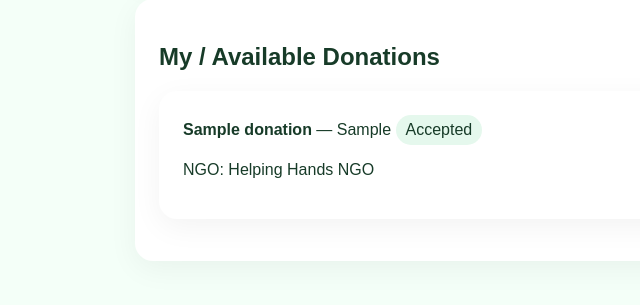
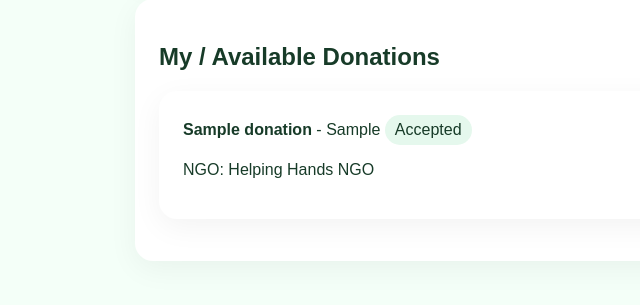
Before and after one commit to shaurya-tiwarii/foodona, a Flask app: page /dashboard in a window 1280 px wide. Shown: the part 562-867 px from the top of the page, without its empty margins (0-640 px from the left). Run offline with Flask 3, Linux system fonts and the light colour scheme; the visitor is signed in with stand-in values (Sample User, id 1); data comes from the database, SQL or seed files in the repository; tables that the repository leaves empty hold one stand-in row (values such as "Sample post").

Commit message:
fix dash character in dashboard

```diff
--- a/templates/dashboard.html
+++ b/templates/dashboard.html
@@ -1 +1 @@
-{% extends "base.html" %}{% block content %}<div class="container"><h1>{{session.name}}'s Dashboard</h1>{% if session.role=="Donor" %}<div class="card"><h2>New Donation</h2><form method="post" action="/donate"><input name="food_name" placeholder="Food name" required><input name="quantity" placeholder="Quantity (e.g. 10 meals)" required><select name="ngo_id">{% for n in ngos %}<option value="{{n.id}}">{{n.name}}</option>{% endfor %}</select><button>Submit Donation</button></form></div>{% endif %}<div class="card"><h2>My / Available Donations</h2>{% for d in donations %}<div class="card"><b>{{d.food_name}}</b> — {{d.quantity}} <span class="badge">{{d.status}}</span><p>NGO: {{d.ngo_name or "Not selected"}}</p>{% if session.role=="Recipient" and d.status=="Pending" %}<form method="post" action="/accept/{{d.id}}"><button>Accept</button></form>{% elif session.role=="Recipient" and d.status=="Accepted" and d.recipient_id==session.user_id %}<form method="post" action="/status/{{d.id}}/Collected"><button>Mark Collected</button></form>{% elif session.role=="Recipient" and d.status=="Collected" and d.recipient_id==session.user_id %}<form method="post" action="/status/{{d.id}}/Delivered"><button>Mark Delivered</button></form>{% endif %}</div>{% else %}<p>No donations yet.</p>{% endfor %}</div></div>{% endblock %}
+{% extends "base.html" %}{% block content %}<div class="container"><h1>{{session.name}}'s Dashboard</h1>{% if session.role=="Donor" %}<div class="card"><h2>New Donation</h2><form method="post" action="/donate"><input name="food_name" placeholder="Food name" required><input name="quantity" placeholder="Quantity (e.g. 10 meals)" required><select name="ngo_id">{% for n in ngos %}<option value="{{n.id}}">{{n.name}}</option>{% endfor %}</select><button>Submit Donation</button></form></div>{% endif %}<div class="card"><h2>My / Available Donations</h2>{% for d in donations %}<div class="card"><b>{{d.food_name}}</b> - {{d.quantity}} <span class="badge">{{d.status}}</span><p>NGO: {{d.ngo_name or "Not selected"}}</p>{% if session.role=="Recipient" and d.status=="Pending" %}<form method="post" action="/accept/{{d.id}}"><button>Accept</button></form>{% elif session.role=="Recipient" and d.status=="Accepted" and d.recipient_id==session.user_id %}<form method="post" action="/status/{{d.id}}/Collected"><button>Mark Collected</button></form>{% elif session.role=="Recipient" and d.status=="Collected" and d.recipient_id==session.user_id %}<form method="post" action="/status/{{d.id}}/Delivered"><button>Mark Delivered</button></form>{% endif %}</div>{% else %}<p>No donations yet.</p>{% endfor %}</div></div>{% endblock %}
```
Also changed, not shown: 1 other file.
